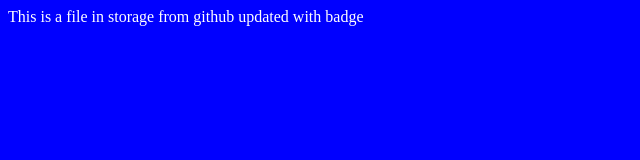
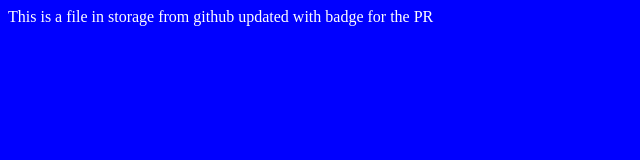
Before and after one commit to jintoppy/github-action-azure-storage-static, a plain HTML site: page index.html in a window 1280 px wide. Shown: the full height of the page, 0-640 px from the left. Drawn offline with Linux system fonts and the light colour scheme.

Commit message:
PR check

```diff
--- a/index.html
+++ b/index.html
@@ -8,5 +8,6 @@
 </head>
 <body>
     This is a file in storage from github updated with badge
+    for the PR
 </body>
 </html>
```
